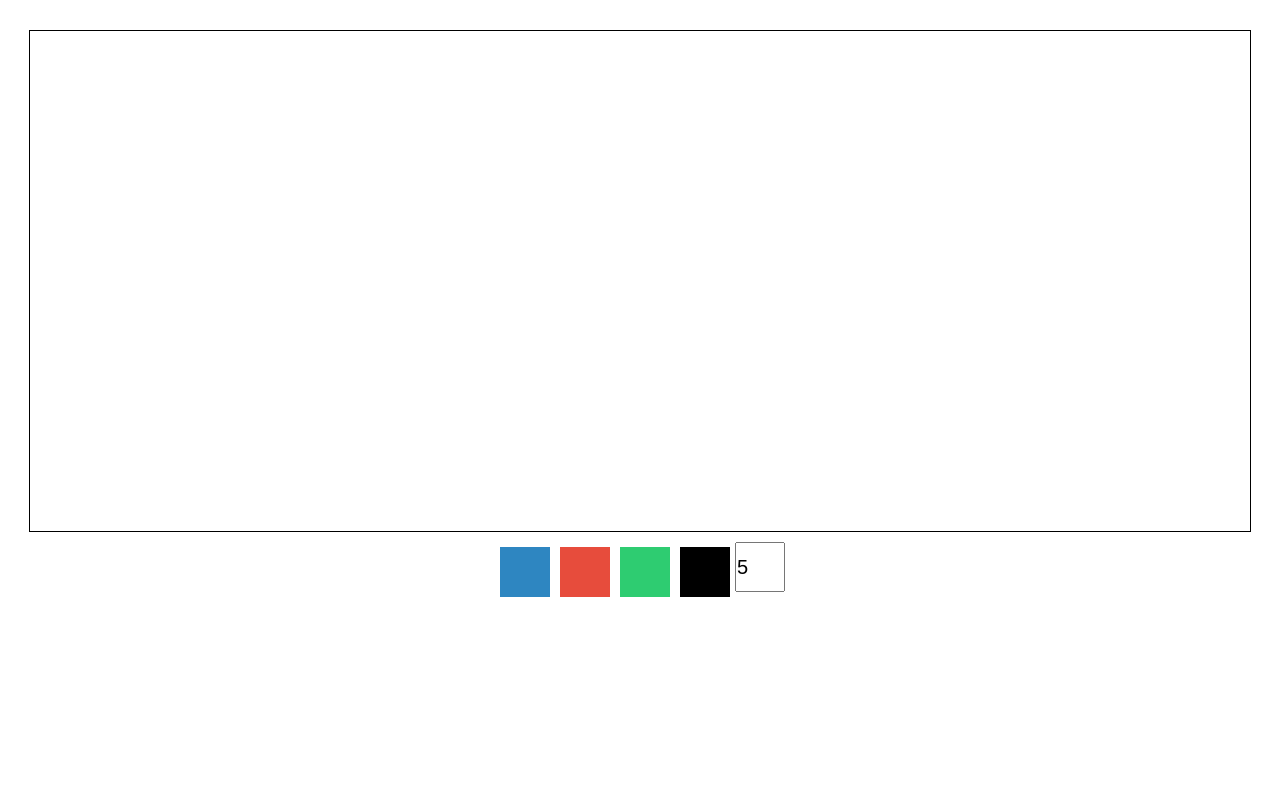
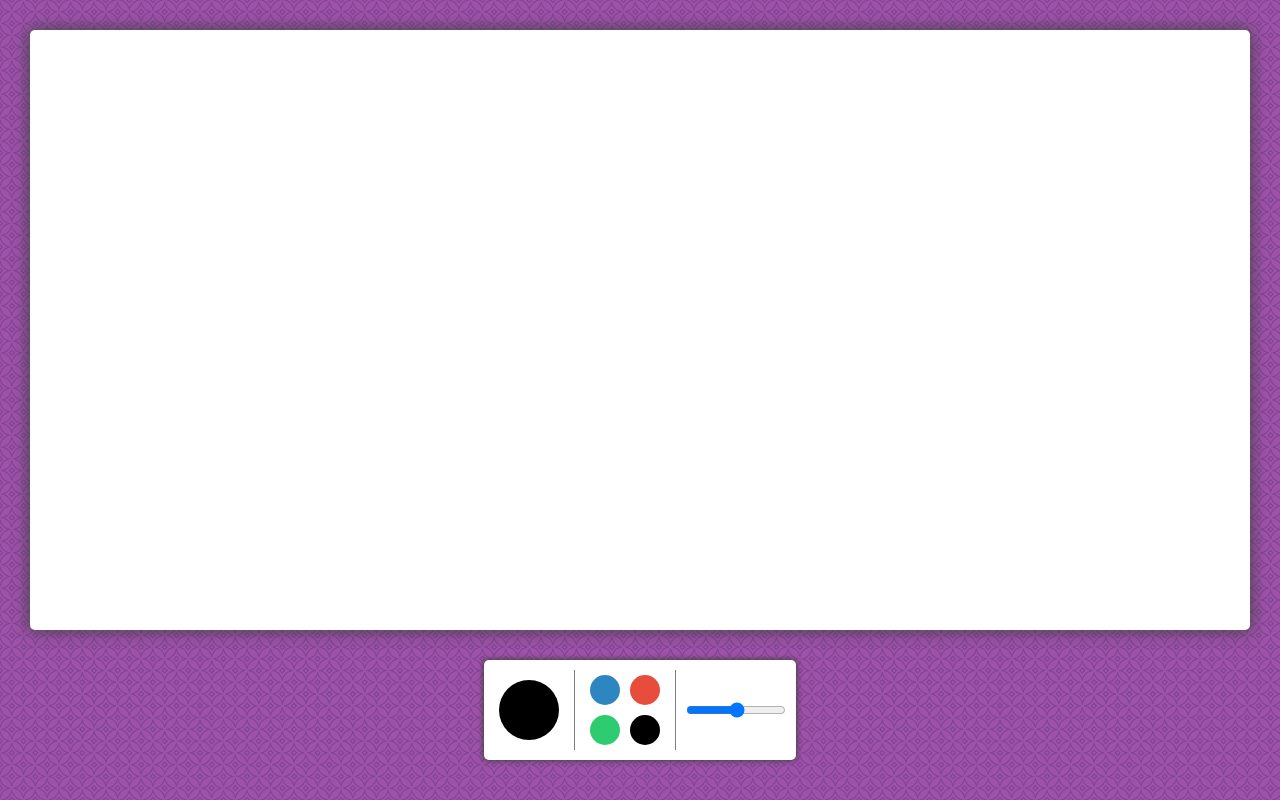
Before and after one commit to BorrachaFox/drawapp, a plain HTML site: page index.html in a window 1280 px wide. Drawn offline with Linux system fonts and the light colour scheme.

Commit message:
app bar new style

```diff
--- a/index.html
+++ b/index.html
@@ -13,11 +13,14 @@
   </canvas>
 
   <div id="paleta">
-    <button onclick="getColor(this, '#2E86C1')" type="button" class="colorBtn blue"></button>
-    <button onclick="getColor(this, '#E74C3C')" type="button" class="colorBtn red"></button>
-    <button onclick="getColor(this, '#2ECC71')" type="button" class="colorBtn green"></button>
-    <button onclick="getColor(this, '#000000')" type="button" class="colorBtn black"></button>
-    <input id="sizeInput" type="number" value="5">
+    <button disabled type="button" id="selectedColor" class="colorBtn black"></button>
+    <div id="colors">
+      <button onclick="getColor(this, '#2E86C1')" type="button" class="colorBtn blue"></button>
+      <button onclick="getColor(this, '#E74C3C')" type="button" class="colorBtn red"></button>
+      <button onclick="getColor(this, '#2ECC71')" type="button" class="colorBtn green"></button>
+      <button onclick="getColor(this, '#000000')" type="button" class="colorBtn black"></button>
+    </div>
+    <input type="range" min="1" max="40" id="sizeInput">
   </div>
 </body>
 </html>
--- a/script.js
+++ b/script.js
@@ -1,19 +1,22 @@
 const canvas = document.getElementById("tela");
 const ctx = canvas.getContext("2d");
 const sizeInput = document.getElementById("sizeInput");
+const selectedColor = document.getElementById("selectedColor");
 
 canvas.width = window.innerWidth - 60;
-canvas.height = 500;
+canvas.height = 600;
 
 const pen = {
   active: false,
   moving: false,
   pos: { x: 0, y: 0 },
   lastPos: null,
-  size: 1,
-  color: "#555",
+  size: 2,
+  color: "#000",
   type: "brush",
 };
+
+sizeInput.addEventListener("input", () => {pen.size = sizeInput.value})
 
 canvas.addEventListener("touchstart", start, false);
 canvas.addEventListener("touchmove", draw, false);
@@ -50,3 +53,8 @@ function stop(event) {
   }
   event.preventDefault();
 }
+
+function getColor(_this, color) {
+  pen.color = color;
+  selectedColor.style.backgroundColor = color;
+}
--- a/style.css
+++ b/style.css
@@ -10,33 +10,56 @@ body {
   justify-content: center;
   align-items: center;
   cursor: url('assets/pen.png'), auto;
+  background-image: url('assets/backgroundImage.png');
 }
 
 #tela {
   margin-top: 30px;
-  border: 1px solid #000;
+  background-color: #FFF;
+  box-shadow: 0px 0px 16px 1px #444;
+  border-radius: 5px;
 }
 
 #paleta {
+  width: auto;
+  background-color: #FFF;
   display: flex;
+  align-items: center;
   padding: 10px;
+  margin-top: 30px;
+  box-shadow: 0px 0px 5px 1px #444;
+  border-radius: 5px;
+}
+
+#colors {
+  display: grid;
+  grid-template-rows: 1fr 1fr;
+  grid-template-columns: 1fr 1fr;
+  border-left: 1px solid rgba(0, 0, 0, 0.5);
+  border-right: 1px solid rgb(0, 0, 0, 0.5);
+  padding: 0 10px;
+  margin: 0 10px;
 }
 
 #sizeInput {
-  width: 50px;
-  height: 50px;
-  font-size: 20px;
+  width: 100px;
+}
+
+#selectedColor {
+  width: 60px;
+  height: 60px;
 }
 
 .colorBtn {
-  width: 50px;
-  height: 50px;
+  width: 30px;
+  height: 30px;
   margin: 5px 5px;
   border: none;
+  border-radius: 50px;
 }
 
 .colorBtn:hover {
-  border: 2px solid rgb(255, 232, 102);
+  box-shadow: 0px 0px 5px 1px #AAA;
 }
 
 /*
```
Also changed, not shown: assets/backgroundImage.png (added).
